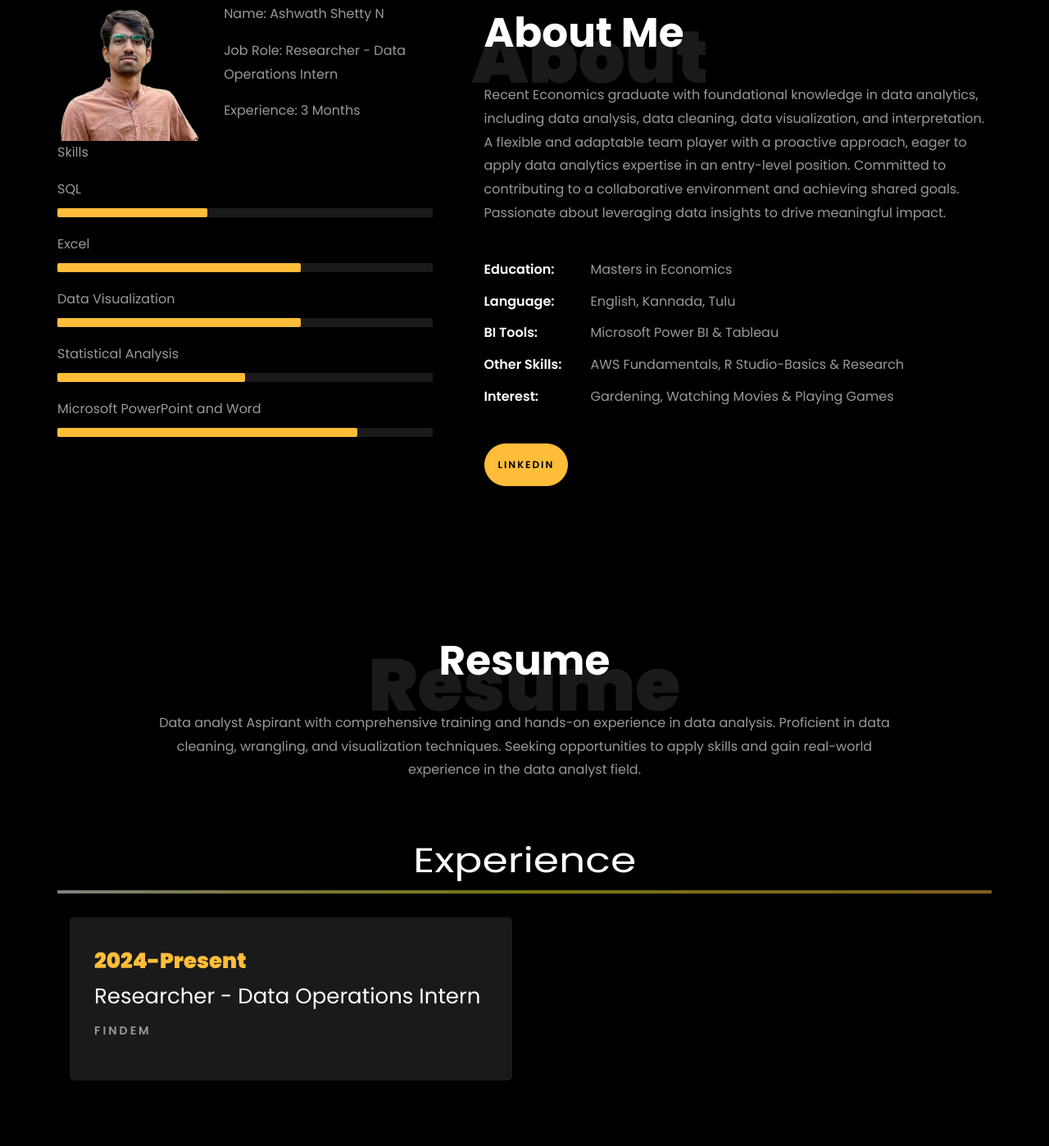
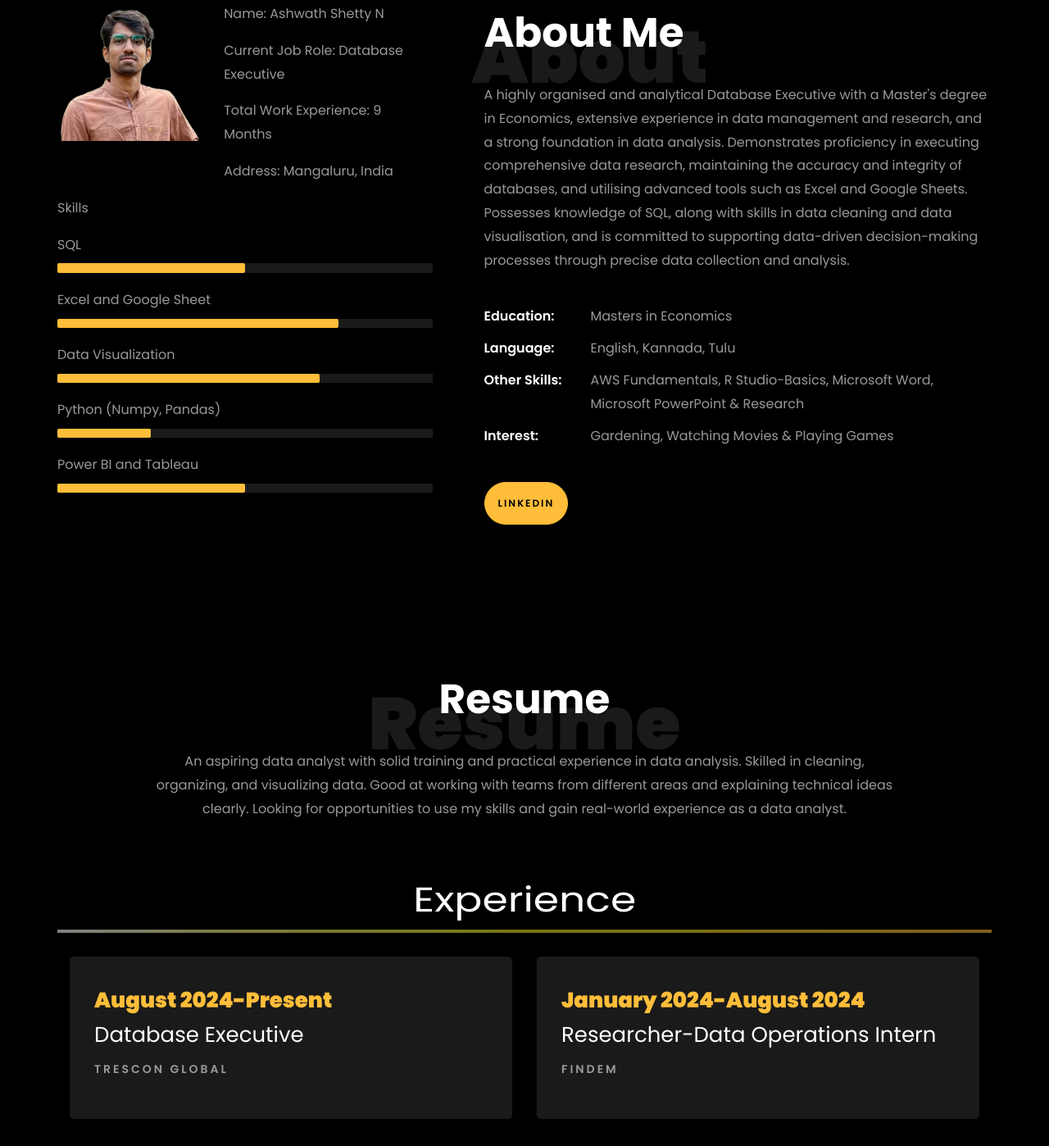
Before and after one commit to Ashwath-Shetty-N/ashwathshettyn.github.io, a plain HTML site: page index.html in a window 1280 px wide. Shown: the part 859-2257 px from the top of the page at 82% size. Drawn offline with Linux system fonts and the light colour scheme; files whose address does not match are found by name.

Commit message:
Update index.html

```diff
--- a/index.html
+++ b/index.html
@@ -1,7 +1,7 @@
 <!DOCTYPE html>
 <html lang="en">
   <head>
-    <title>Ashwath-Shetty-N Portfolio</title>
+    <title>Ashwath-Shetty-N</title>
     <meta charset="utf-8">
     <meta name="viewport" content="width=device-width, initial-scale=1, shrink-to-fit=no">
 
@@ -187,7 +187,7 @@
 
 
 
-			            <h2>Researcher-Data Operations Intern</h2>
+			            <h2>Database Executive</h2>
 						<!-- <h2 class="d-flex" style="margin-bottom: 0">With over 5 years of experience</h2> -->
 						<!-- <br> -->
 			            <!-- <p><a href="https://www.youtube.com/@RishabhMishraOfficial" class="btn btn-primary py-3 px-4">YouTube</a>
@@ -220,9 +220,9 @@
 									<div class="col-sm-6 col-md-7">
 									  <div class="about-info">
 										<p><span class="title-s">Name: </span> <span>Ashwath Shetty N</span></p>
-										<p><span class="title-s">Job Role: </span> <span>Researcher - Data Operations Intern</span></p>
-										<p><span class="title-s">Experience: </span> <span>3 Months</span></p>
-										<!-- <p><span class="title-s">Address: </span> <span>Bengaluru, India</span></p> -->
+										<p><span class="title-s">Current Job Role: </span> <span>Database Executive</span></p>
+										<p><span class="title-s">Total Work Experience: </span> <span>9 Months</span></p>
+										<p><span class="title-s">Address: </span> <span>Mangaluru, India</span></p>
 									  </div>
 									</div>
 								  </div>
@@ -231,31 +231,31 @@
 									<p class="title-s">Skills</p>
 									<span>SQL</span> <span class="pull-right"></span>
 									<div class="progress">
-										<div class="progress-bar" role="progressbar" style="width: 40%;" aria-valuenow="95" aria-valuemin="0"
+										<div class="progress-bar" role="progressbar" style="width: 50%;" aria-valuenow="95" aria-valuemin="0"
 											aria-valuemax="100"></div>
 									</div>
 
-									<span>Excel</span> <span class="pull-right"></span>
+									<span>Excel and Google Sheet</span> <span class="pull-right"></span>
 									<div class="progress">
-										<div class="progress-bar" role="progressbar" style="width: 65%" aria-valuenow="85" aria-valuemin="0"
+										<div class="progress-bar" role="progressbar" style="width: 75%" aria-valuenow="85" aria-valuemin="0"
 											aria-valuemax="100"></div>
 									</div>
 
 									<span>Data Visualization</span> <span class="pull-right"></span>
 									<div class="progress">
-										<div class="progress-bar" role="progressbar" style="width: 65%" aria-valuenow="90" aria-valuemin="0"
+										<div class="progress-bar" role="progressbar" style="width: 70%" aria-valuenow="90" aria-valuemin="0"
 											aria-valuemax="100"></div>
 									</div>
 
-									<span>Statistical Analysis</span> <span class="pull-right"></span>
+									<span>Python (Numpy, Pandas)</span> <span class="pull-right"></span>
 									<div class="progress">
-										<div class="progress-bar" role="progressbar" style="width: 50%" aria-valuenow="85" aria-valuemin="0"
+										<div class="progress-bar" role="progressbar" style="width: 25%" aria-valuenow="85" aria-valuemin="0"
 											aria-valuemax="100"></div>
 									</div>
 
-									<span>Microsoft PowerPoint and Word</span> <span class="pull-right"></span>
+									<span>Power BI and Tableau</span> <span class="pull-right"></span>
 									<div class="progress">
-										<div class="progress-bar" role="progressbar" style="width: 80%" aria-valuenow="80" aria-valuemin="0"
+										<div class="progress-bar" role="progressbar" style="width: 50%" aria-valuenow="80" aria-valuemin="0"
 											aria-valuemax="100"></div>
 									</div>
 								</div>
@@ -270,18 +270,14 @@
 								<h1 class="big">About</h1>
 								<h2 class="mb-4">About Me</h2>
 
-								<p>Recent Economics graduate with foundational knowledge in data analytics, including data analysis,
-									data cleaning, data visualization, and interpretation. A flexible and adaptable team player with a
-									proactive approach, eager to apply data analytics expertise in an entry-level position. Committed to
-									contributing to a collaborative environment and achieving shared goals. Passionate about leveraging
-									data insights to drive meaningful impact.</p>
+								<p>A highly organised and analytical Database Executive with a Master's degree in Economics, extensive experience in data management and research, and a strong foundation in data analysis. Demonstrates proficiency in executing comprehensive data research, maintaining the accuracy and integrity of databases, and utilising advanced tools such as Excel and Google Sheets. Possesses knowledge of SQL, along with skills in data cleaning and data visualisation, and is committed to supporting data-driven decision-making processes through precise data collection and analysis.</p>
 								<ul class="about-info mt-4 px-md-0 px-2">
 <!-- 									<li class="d-flex"><span>Profile:</span> <span>Data Analytics</span></li> -->
 									<!-- <li class="d-flex"><span>Domain:</span> <span>Retail, Ecommerce, BFSI &amp; Digital Marketing</span></li> -->
 									<li class="d-flex"><span>Education:</span> <span>Masters in Economics</span></li>
 									<li class="d-flex"><span>Language:</span> <span>English, Kannada, Tulu</span></li>
-									<li class="d-flex"><span>BI Tools:</span> <span>Microsoft Power BI &amp; Tableau</span></li>
-									<li class="d-flex"><span>Other Skills:</span> <span>AWS Fundamentals, R Studio-Basics &amp; Research</span></li>
+<!-- 									<li class="d-flex"><span>BI Tools:</span> <span>Microsoft Power BI &amp; Tableau</span></li> -->
+									<li class="d-flex"><span>Other Skills:</span> <span>AWS Fundamentals, R Studio-Basics, Microsoft Word, Microsoft PowerPoint &amp; Research</span></li>
 									<li class="d-flex"><span>Interest:</span> <span>Gardening, Watching Movies &amp; Playing Games</span></li>
 
 								</ul>
@@ -295,7 +291,7 @@
 									<!-- <span class="number" data-number="30">0</span> <span>+</span> -->
 									<!-- <span>&nbsp; Projects completed</span> -->
 								</p>
-								<p><a href="https://www.linkedin.com/in/ashwath-shetty-n-45836324a" class="btn btn-primary py-3 px-3">LinkedIn</a></p>
+								<p><a href="https://www.linkedin.com/in/ashwath-shetty-n" class="btn btn-primary py-3 px-3">LinkedIn</a></p>
 							</div>
 						</div>
 					</div>
@@ -313,7 +309,7 @@
           <div class="col-md-10 heading-section text-center ftco-animate">
           	<h1 class="big big-2">Resume</h1>
             <h2 class="mb-4">Resume</h2>
-            <p>Data analyst Aspirant with comprehensive training and hands-on experience in data analysis. Proficient in data cleaning, wrangling, and visualization techniques. Seeking opportunities to apply skills and gain real-world experience in the data analyst field.</p>
+            <p>An aspiring data analyst with solid training and practical experience in data analysis. Skilled in cleaning, organizing, and visualizing data. Good at working with teams from different areas and explaining technical ideas clearly. Looking for opportunities to use my skills and gain real-world experience as a data analyst.</p>
           </div>
         </div>
 
@@ -326,9 +322,9 @@
 		<div class="row">
 				<div class="col-md-6">
 					<div class="resume-wrap ftco-animate">
-						<span class="date">2024-Present</span>
-						<h2>Researcher - Data Operations Intern</h2>
-						<span class="position">Findem</span>
+						<span class="date">August 2024-Present</span>
+						<h2>Database Executive</h2>
+						<span class="position">Trescon Global</span>
 						<!-- <p class="mt-4">Merkle, a leading CXM and media company with over 10K+ professionals globally. It's a part of Dentsu International.  -->
 							<ul>
 								<!-- <li>Analysed ad campaigns, clickstream, and customer surveys data, identified an increasing demand and launched a strategic product line.</li> -->
@@ -340,11 +336,11 @@
 
 				</div>
 
-				<div class="">
-					<div class="">
-						<!-- <span class="date">2018-2021</span> -->
-						<!-- <h2>Senior Data Analyst</h2> -->
-						<!-- <span class="position">iQuanti</span> -->
+				<div class="col-md-6">
+					<div class="resume-wrap ftco-animate">
+						<span class="date">January 2024-August 2024</span>
+						<h2>Researcher-Data Operations Intern</h2>
+						<span class="position">Findem</span>
 						<!-- <p class="mt-4">iQuanti is a data-driven digital marketing analytics and solutions company, helps top 100 global brands.  -->
 							<ul>
 								<!-- <li>Performed in-depth market research and analysis to create online pages. Resulted in ~100% website growth and 30% increase in conversion rate YoY.</li> -->
@@ -388,7 +384,7 @@
 
     		<div class="row justify-content-center mt-5">
     			<div class="col-md-6 text-center ftco-animate">
-    				<p><a href="https://drive.google.com/file/d/1SKtBF8kGHx0o9bNFixRpdTmfUuB-GKtO/view?usp=drive_link" class="btn btn-primary py-4 px-5">Download CV</a></p>
+    				<p><a href="https://drive.google.com/file/d/1QMc_JjRIC52IqBkMrURjKkI9--TUiNWM/view?usp=drive_link" class="btn btn-primary py-4 px-5">Download CV</a></p>
     			</div>
     		</div>
     	</div>
@@ -550,7 +546,7 @@
           			<span class="icon-phone2"></span>
           		</div>
           		<h3 class="mb-4">Contact Number</h3>
-	            <p><a href="tel://0101010101">+91 9880654323</a></p>
+	            <p><a href="tel://9880654323">+91 9880654323</a></p>
 	          </div>
           </div>
           <div class="col-md-6 col-lg-3 d-flex ftco-animate">
@@ -559,7 +555,7 @@
           			<span class="icon-paper-plane"></span>
           		</div>
           		<h3 class="mb-4">Email Address</h3>
-	            <p><a href="mailto:info@yoursite.com">ashwathshettyn@gmail.com</a></p>
+	            <p><a href="mailto:ashwathshettyn@gmail.com">ashwathshettyn@gmail.com</a></p>
 	          </div>
           </div>
           <div class="col-md-6 col-lg-3 d-flex ftco-animate">
@@ -568,7 +564,7 @@
           			<span class="icon-globe"></span>
           		</div>
           		<h3 class="mb-4">Download Resume</h3>
-	            <p><a href="https://drive.google.com/file/d/1SKtBF8kGHx0o9bNFixRpdTmfUuB-GKtO/view?usp=drive_link">Click Here</a></p>
+	            <p><a href="https://drive.google.com/file/d/1QMc_JjRIC52IqBkMrURjKkI9--TUiNWM/view?usp=drive_link">Click Here</a></p>
 	          </div>
           </div>
 
```
